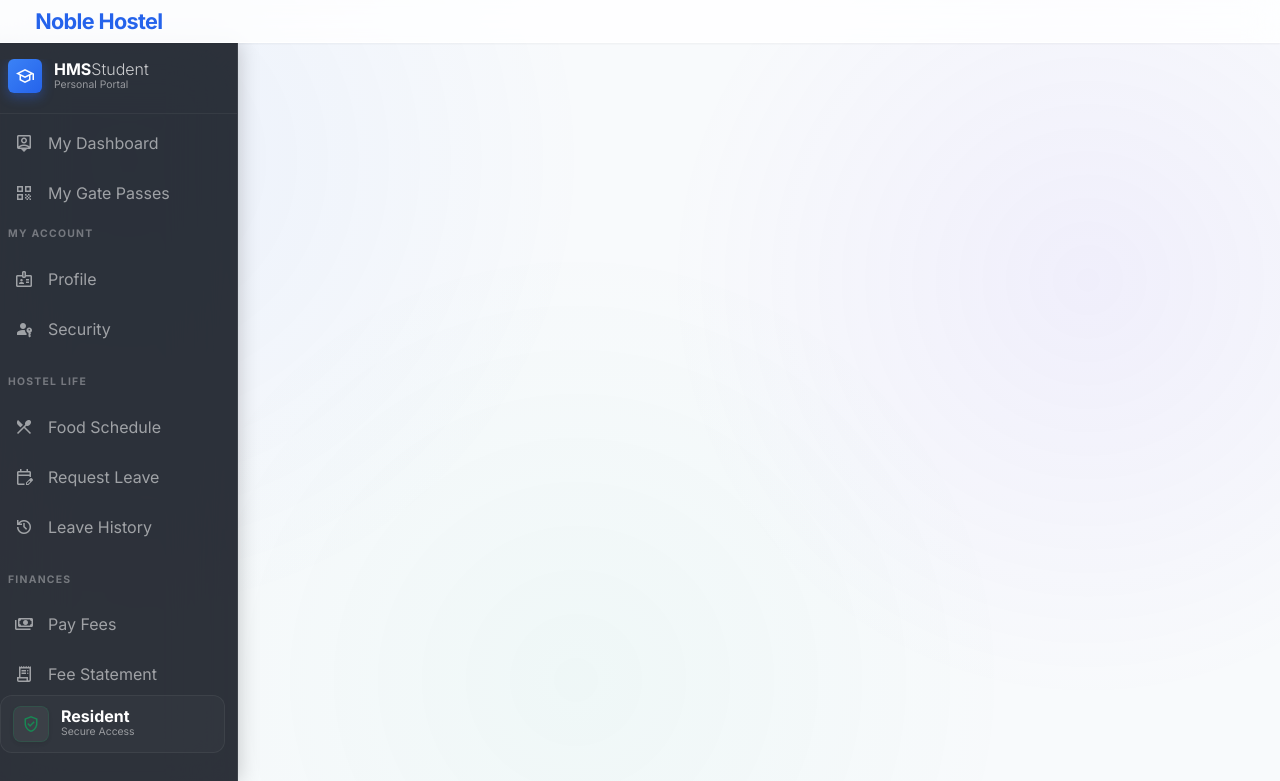
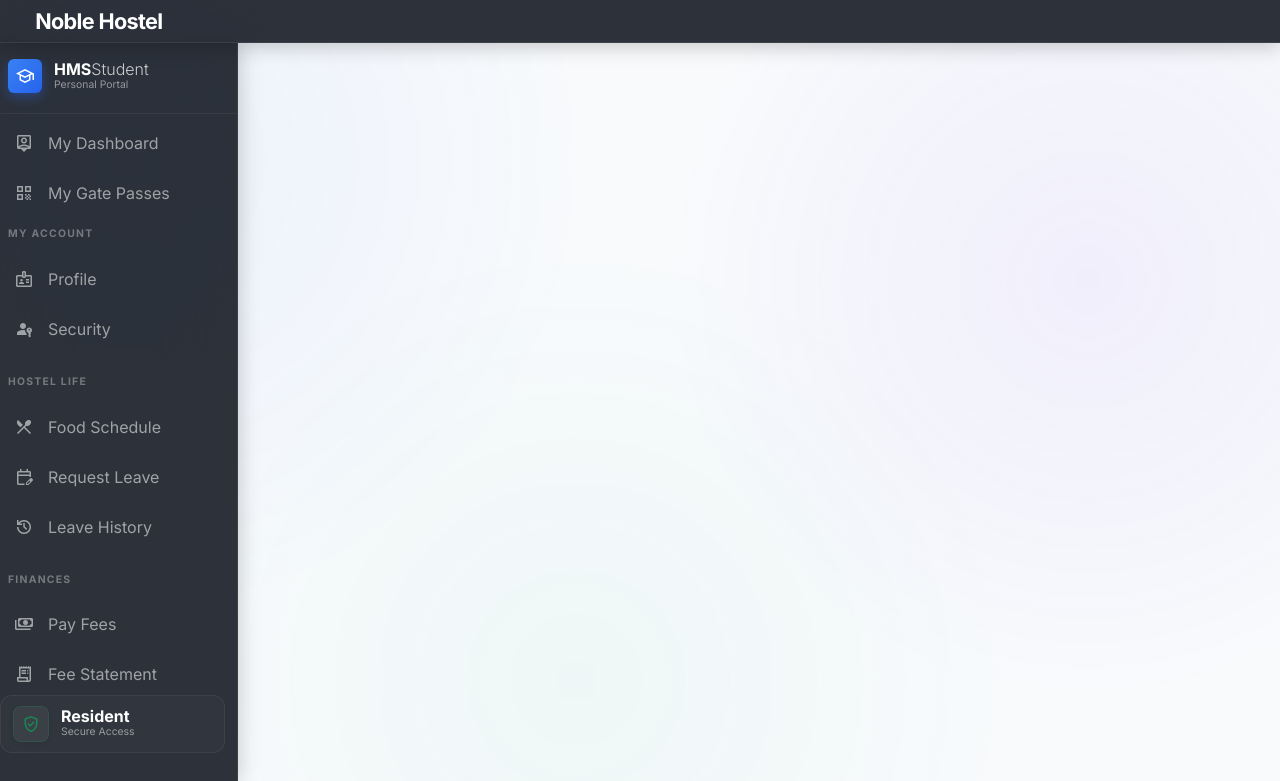
Before and after one commit to lalitchamadiya/TEMP, a Django app: template template/student_base.html in a window 1280 px wide. Shown: the top 781 px of the page. Run offline with Django 3.2, Linux system fonts and the light colour scheme; the template is opened without the code that fills it, so the values that code supplies are empty.

Commit message:
Refactor header UI theme to dark enterprise

```diff
--- a/static/css/style.css
+++ b/static/css/style.css
@@ -57,27 +57,36 @@ h1, h2, h3, h4, h5, h6 {
     letter-spacing: -0.02em;
 }
 
-/* Top Navigation - Glassmorphic */
+/* Top Navigation - Glassmorphic Dark */
 .top-nav {
-    background: rgba(255, 255, 255, 0.8) !important;
-    backdrop-filter: blur(16px);
-    -webkit-backdrop-filter: blur(16px);
-    border-bottom: 1px solid var(--surface-border);
-    box-shadow: var(--shadow-sm);
+    background: rgba(10, 15, 24, 0.85) !important;
+    backdrop-filter: blur(30px) saturate(200%);
+    -webkit-backdrop-filter: blur(30px) saturate(200%);
+    border-bottom: 1px solid rgba(255, 255, 255, 0.08);
+    box-shadow: 0 4px 20px rgba(0, 0, 0, 0.2);
     padding: 0.6rem 1rem;
     transition: all 0.3s ease;
 }
 
 .navbar-brand {
     font-weight: 800;
-    color: var(--primary) !important;
+    color: #ffffff !important;
     font-size: 1.35rem;
     letter-spacing: -0.03em;
+    transition: color 0.2s ease;
+}
+
+.navbar-brand:hover {
+    color: var(--primary) !important;
 }
 
 .top-nav .nav-link {
-    color: var(--text-main) !important;
+    color: rgba(255, 255, 255, 0.8) !important;
     font-weight: 600;
+}
+
+.top-nav .nav-link:hover {
+    color: #ffffff !important;
 }
 
 /* --- PREMIUM SAAS SIDEBAR ARCHITECTURE (EXPANDED BY DEFAULT) --- */
@@ -492,15 +501,15 @@ td {
 .sidebar-toggle-btn {
     background: transparent;
     border: none;
-    color: var(--text-main);
+    color: rgba(255, 255, 255, 0.85) !important;
     padding: 0.35rem 0.6rem;
     border-radius: var(--radius-sm);
     transition: background 0.2s ease, color 0.2s ease;
     line-height: 1;
 }
 .sidebar-toggle-btn:hover {
-    background: rgba(37, 99, 235, 0.08);
-    color: var(--primary);
+    background: rgba(255, 255, 255, 0.1);
+    color: #ffffff !important;
 }
 
 /* Sidebar transitions — !important overrides Bootstrap's col-md-3/col-lg-2 fluid width */
--- a/template/base.html
+++ b/template/base.html
@@ -31,7 +31,7 @@
   </head>
   <body>
 
-<header class="navbar navbar-light sticky-top top-nav flex-md-nowrap p-0 z-3">
+<header class="navbar navbar-dark sticky-top top-nav flex-md-nowrap p-0 z-3">
   {% include 'title_nav.html'%}
 </header>
 
--- a/template/student_base.html
+++ b/template/student_base.html
@@ -94,7 +94,7 @@
   </head>
   <body>
 
-<header class="navbar navbar-light sticky-top top-nav flex-md-nowrap p-0 z-3">
+<header class="navbar navbar-dark sticky-top top-nav flex-md-nowrap p-0 z-3">
   {% include 'title_nav.html'%}
 </header>
 
--- a/template/title_nav.html
+++ b/template/title_nav.html
@@ -24,7 +24,7 @@
           {{ request.user.username }}
         {% endif %}
       </a>
-      <input class="btn btn-sm btn-outline-secondary m-2 mx-3" type="submit" value="Logout">
+      <input class="btn btn-sm btn-outline-light m-2 mx-3" type="submit" value="Logout">
     </form>
   {% else %}
     <!-- display login link or other content for anonymous users -->
```
